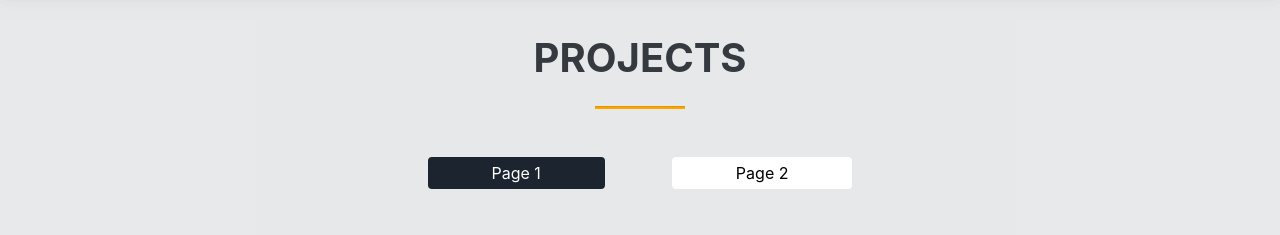
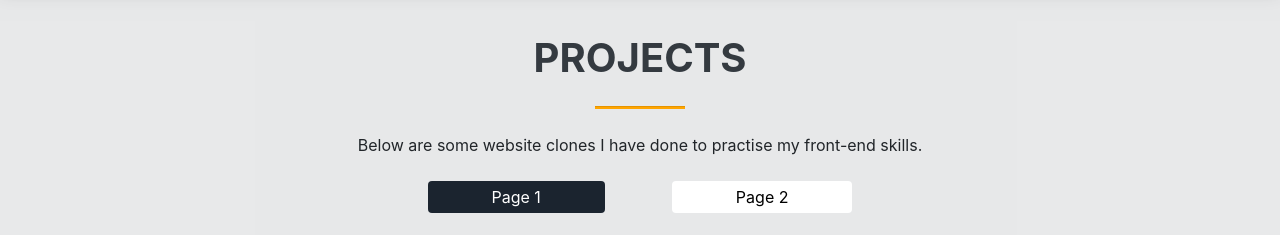
Before and after one commit to Asher-JH/portfolio-project, a plain HTML site: page index.html in a window 1280 px wide. Shown: the part 2520-2755 px from the top of the page. Drawn offline with nearby package versions, Linux system fonts and the light colour scheme.

Commit message:
projects updates

```diff
--- a/index.html
+++ b/index.html
@@ -203,6 +203,7 @@
             <h1 class="font-weight-bolder text-dark">PROJECTS</h1>
             <hr class="divider mb-4">
           </div>
+          <p class="text-center">Below are some website clones I have done to practise my front-end skills.</p>
           <div class="d-flex mt-4 justify-content-center align-items-center flex-column">
             <div class="d-flex justify-content-center align-items-center col-md-6">
               <ul class="nav nav-pills col-md-12 mb-1 p-0 w-100" id="pills-tab" role="tablist">
```
